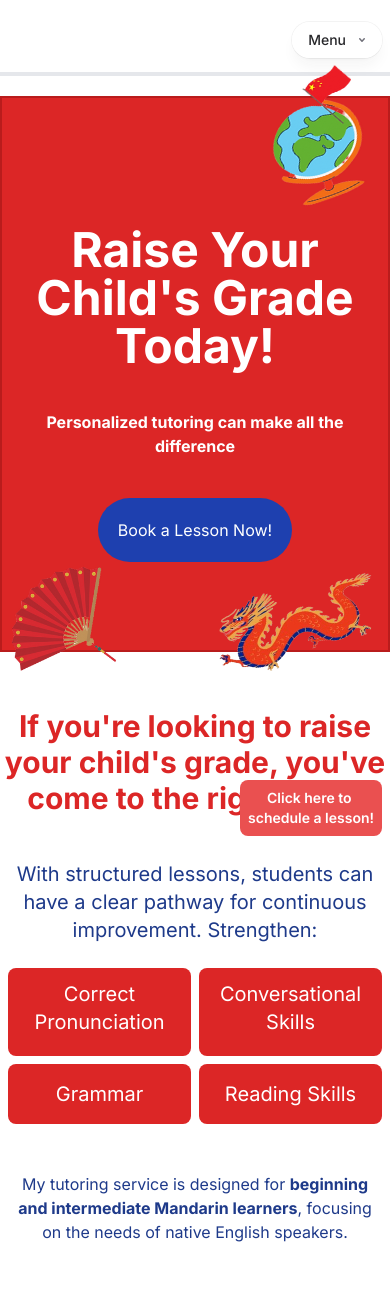
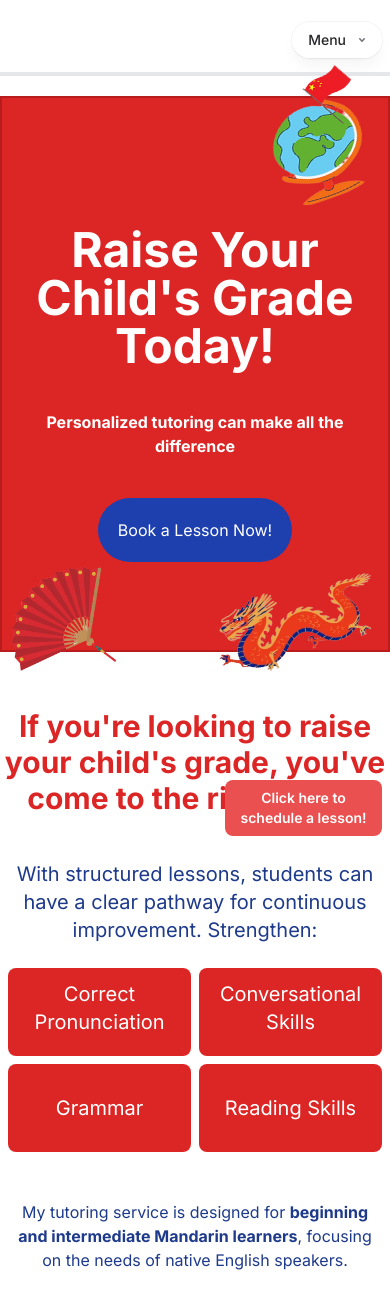
Before and after one commit to zachcygan/chinese_with_katie, a Next.js app: page / in a window 390 px wide. Shown: the top 1289 px of the page. Built offline with nearby package versions, Linux system fonts and the light colour scheme.

Commit message:
fixed button

```diff
--- a/src/app/layout.tsx
+++ b/src/app/layout.tsx
@@ -25,9 +25,7 @@ export default function RootLayout({ children, }: Readonly<{ children: React.Rea
           <div>
             {children}
           </div>
-          <div className="fixed bottom-0 w-full flex justify-end">
-            <ScheduleLessonButton />
-          </div>
+          <ScheduleLessonButton />
           <div>
             <Footer />
           </div>
--- a/src/components/bookLesson.tsx
+++ b/src/components/bookLesson.tsx
@@ -85,7 +85,7 @@ export default function BookLesson() {
             <VectorLeft />
           </div>
         </div>
-        {/* make buttons same size */}
+
         <div className="flex flex-col lg:flex-row items-center justify-around max-w-2xl mx-auto lg:py-10">
           <Link href="https://tidycal.com/chinesewithkatie/15-minute-free-consultation-call" target='_blank'>
             <button className="text-2xl text-white lg:text-3xl bg-red-600 p-5 my-2 rounded-xl hover:scale-[1.05] active:scale[.95] transition px-1 transitionIn">
@@ -101,8 +101,8 @@ export default function BookLesson() {
         <Lessons duration={oneHour.duration} price={oneHour.price} image={oneHour.image} link={oneHour.link} />
         <Lessons duration={thirtyMinutes.duration} price={thirtyMinutes.price} image={thirtyMinutes.image} link={thirtyMinutes.link} />
       </div>
-      <div className='relative overflow-visible'>
-        <div className='bg-[#d2d2d2] diagonal-split-background p- w-xl'>
+      <div className='relative'>
+        <div className='bg-[#d2d2d2] diagonal-split-background lg:w-xl'>
           <div className='max-w-lg mx-auto text-center text-2xl lg:text-4xl text-blue-900 my-5 lg:my-20 px-2 transitionIn'>
             Availability is displayed on my calendar when booking a lesson. I suggest booking in advance to reserve your desired time slot
           </div>
--- a/src/components/info.tsx
+++ b/src/components/info.tsx
@@ -57,6 +57,7 @@ export default function Info() {
             With structured lessons, students can have a clear pathway for continuous improvement. Strengthen:
           </div>
         </div>
+        {/* map through this */}
         <div className="grid grid-cols-2 lg:grid-cols-4 justify-center items-stretch text-white text-xl lg:text-3xl py-2 lg:py-10 gap-2 mx-2 lg:mx-0 max-w-11/12">
           <div className="hiddenTransitionLeft delayAnimation flex justify-center items-center">
             <div className="max-w-sm lg:mx-5 my-1 bg-red-600 p-3 rounded-lg text-center hover:scale-105 h-full w-full">
@@ -69,12 +70,12 @@ export default function Info() {
             </div>
           </div>
           <div className="hiddenTransitionLeft delayAnimation flex justify-center items-center">
-            <div className="max-w-sm lg:mx-5 my-1 bg-red-600 p-3 rounded-lg text-center flex items-center justify-center hover:scale-105 h-full w-full">
+            <div className="max-w-sm min-h-20 lg:mx-5 my-1 bg-red-600 p-3 rounded-lg text-center flex items-center justify-center hover:scale-105 h-full w-full">
               Grammar
             </div>
           </div>
           <div className="hiddenTransitionLeft delayAnimation flex justify-center items-center">
-            <div className="max-w-sm lg:mx-5 my-1 bg-red-600 p-3 rounded-lg text-center flex items-center justify-center hover:scale-105 h-full w-full">
+            <div className="max-w-sm lg:mx-5 min-h-20 my-1 bg-red-600 p-3 rounded-lg text-center flex items-center justify-center hover:scale-105 h-full w-full">
               Reading Skills
             </div>
           </div>
--- a/src/components/scheduleLessonButton.tsx
+++ b/src/components/scheduleLessonButton.tsx
@@ -3,12 +3,10 @@ import Link from 'next/link'
 
 export default function ScheduleLessonButton() {
   return (
-    <div className=''>
-      <Link href="/services" className=''>
-        <button className="bg-[#ea5050] rounded-lg p-2 m-2 font-semibold text-sm md:text-md lg:text-xl text-white" style={{ whiteSpace: 'pre-wrap' }}>
-          Click here to {'\n'}schedule a lesson!
-        </button>
-      </Link>
-    </div>
+    <Link href="/services" className='fixed bottom-0 right-0 w-[17ch] bg-[#ea5050] rounded-lg p-2 m-2 font-semibold text-sm md:text-md lg:text-xl text-center text-white'>
+      <button>
+      Click here to schedule a lesson!
+      </button>
+    </Link>
   )
 }
```
